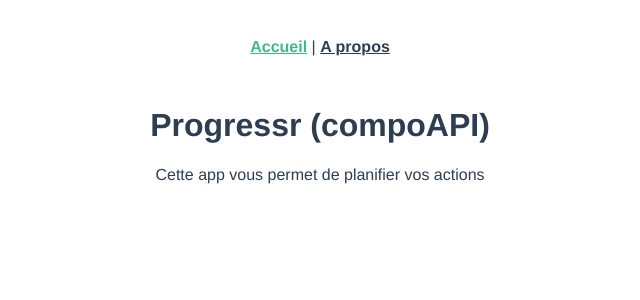
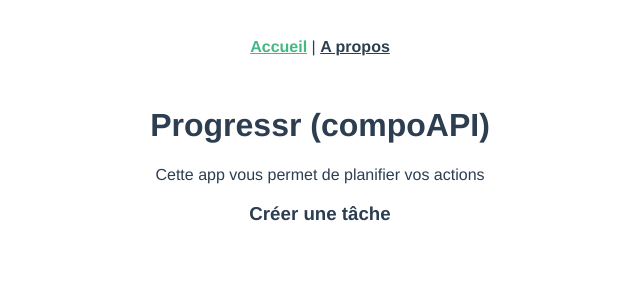
Before and after one commit to younesmjl/Vue3-TaskManagement, a Vue app: page / in a window 1280 px wide. Shown: the top 300 px of the page, without its empty margins (320-960 px from the left). Built offline with nearby package versions, Linux system fonts and the light colour scheme.

Commit message:
ajout composant vue

```diff
--- /dev/null
+++ b/src/components/Form.vue
@@ -0,0 +1,10 @@
+<template>
+  <h3>Créer une tâche</h3>
+</template>
+
+<script>
+export default {};
+</script>
+
+<style>
+</style>
--- a/src/views/Home.vue
+++ b/src/views/Home.vue
@@ -1,17 +1,19 @@
 <template>
   <div class="home">
     <HelloWorld msg="Progressr (compoAPI)" />
+   <Form />
   </div>
 </template>
 
 <script>
 // @ is an alias to /src
 import HelloWorld from "@/components/HelloWorld.vue";
-
+import Form from "@/components/Form.vue"
 export default {
   name: "Home",
   components: {
-    HelloWorld
+    HelloWorld,
+    Form,
   }
 };
 </script>
```
